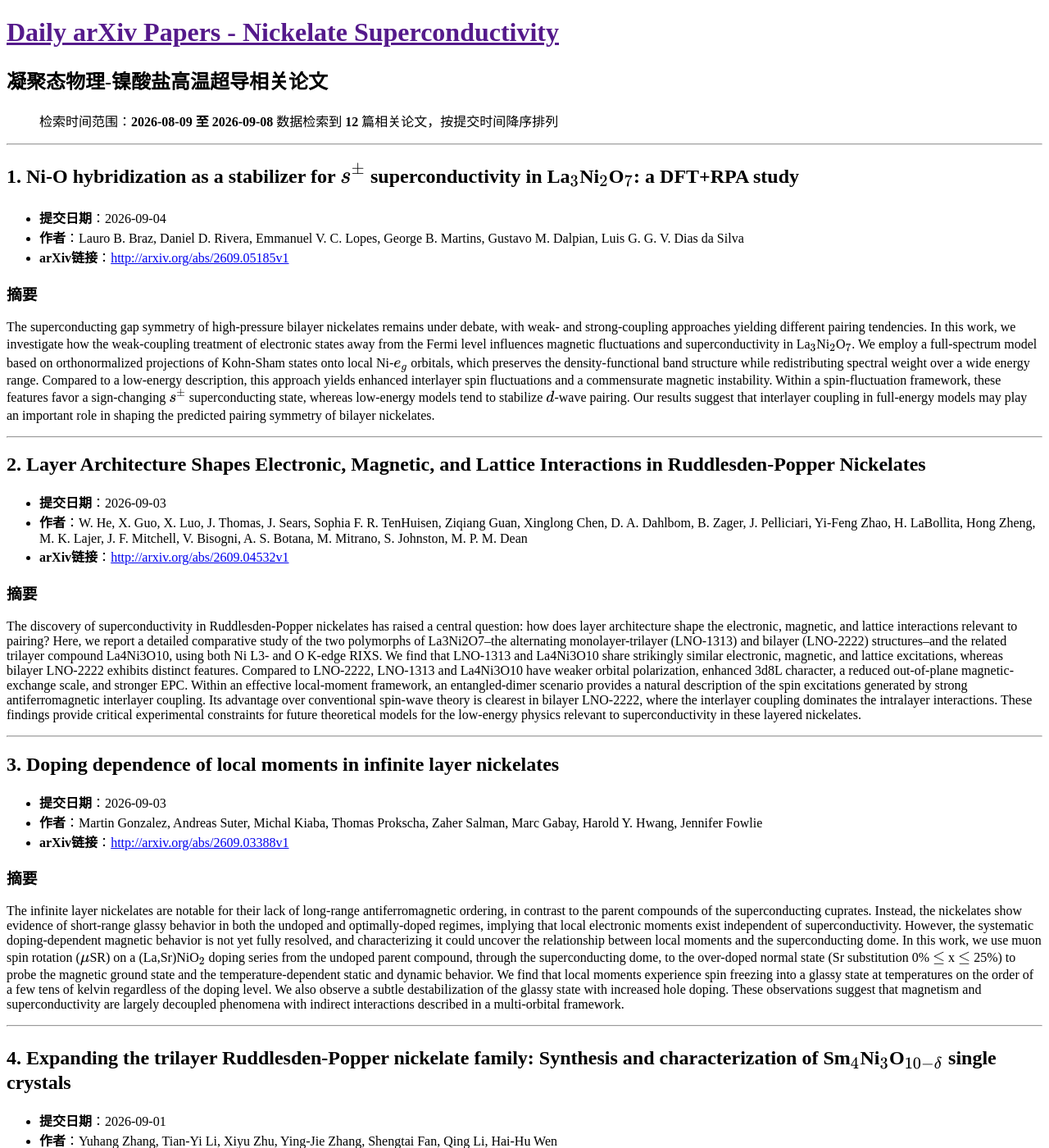
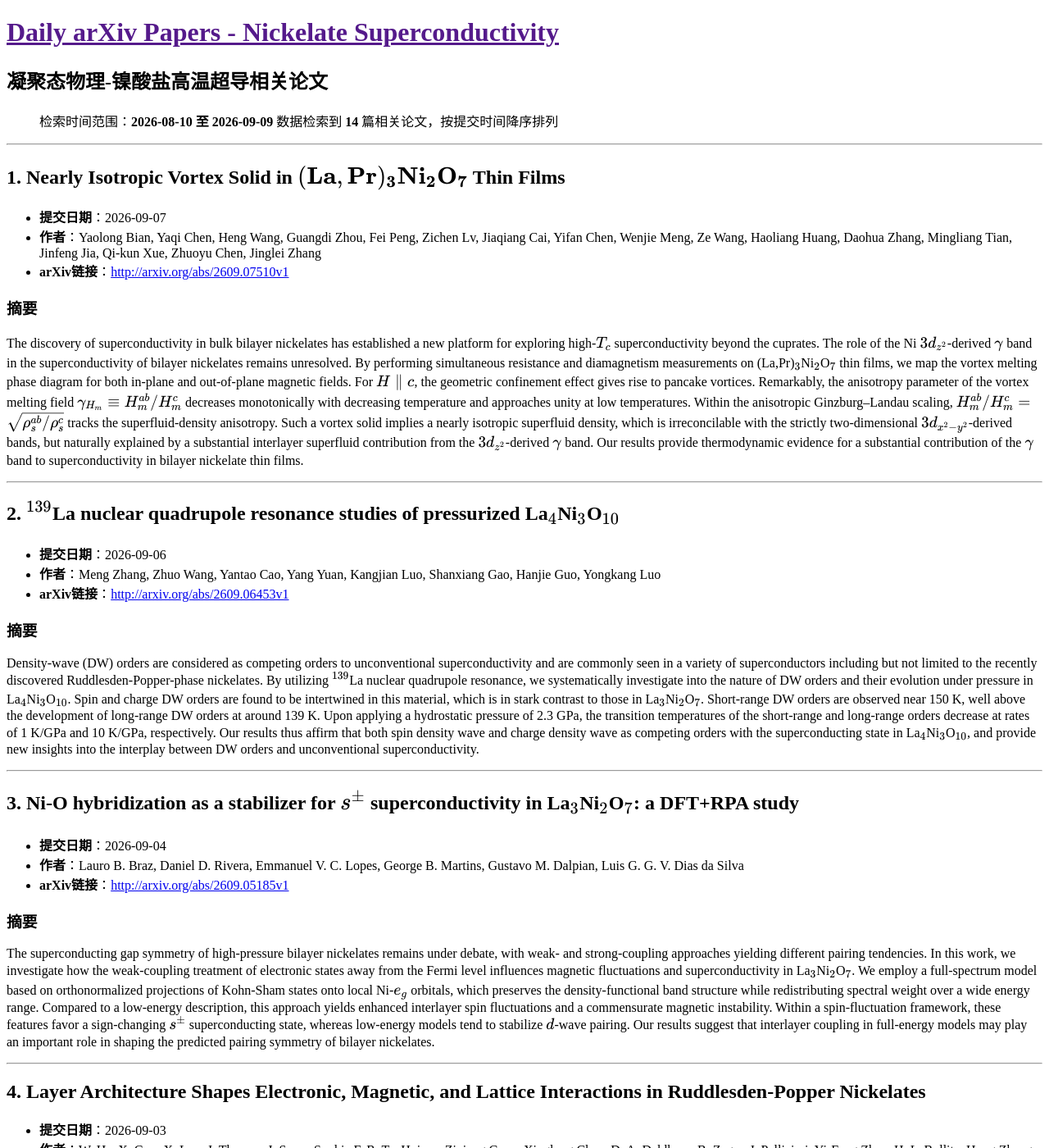
Before and after one commit to yangke25491/daily-arxiv-nickelate_superconductivity, a Jekyll site: the page built from docs/index.md, in a window 1280 px wide and 1400 px high. Shown: the whole window at 82% size. Built offline with Jekyll 4.4.1, drawn with Linux system fonts in a browser that asks for light colours; some of the changed text lies outside the part shown.

Commit message:
Automated update: arXiv papers

```diff
--- a/docs/index.md
+++ b/docs/index.md
@@ -5,12 +5,34 @@ title: 镍酸盐超导论文
 
 # 凝聚态物理-镍酸盐高温超导相关论文
 
-> 检索时间范围：**2026-08-09 至 2026-09-08**
-> 数据检索到 **12** 篇相关论文，按提交时间降序排列
+> 检索时间范围：**2026-08-10 至 2026-09-09**
+> 数据检索到 **14** 篇相关论文，按提交时间降序排列
 
 ---
 
-## 1. Ni-O hybridization as a stabilizer for $s^{\pm}$ superconductivity in La${}\_3$Ni${}\_2$O${}\_7$: a DFT+RPA study
+## 1. Nearly Isotropic Vortex Solid in $\mathbf{(La,Pr)\_{3}Ni\_{2}O\_{7}}$ Thin Films
+
+- **提交日期**：2026-09-07
+- **作者**：Yaolong Bian, Yaqi Chen, Heng Wang, Guangdi Zhou, Fei Peng, Zichen Lv, Jiaqiang Cai, Yifan Chen, Wenjie Meng, Ze Wang, Haoliang Huang, Daohua Zhang, Mingliang Tian, Jinfeng Jia, Qi-kun Xue, Zhuoyu Chen, Jinglei Zhang
+- **arXiv链接**：[http://arxiv.org/abs/2609.07510v1](http://arxiv.org/abs/2609.07510v1)
+
+### 摘要
+The discovery of superconductivity in bulk bilayer nickelates has established a new platform for exploring high-$T\_c$ superconductivity beyond the cuprates. The role of the Ni $3d\_{z^2}$-derived $γ$ band in the superconductivity of bilayer nickelates remains unresolved. By performing simultaneous resistance and diamagnetism measurements on (La,Pr)${}\_3$Ni${}\_2$O${}\_7$ thin films, we map the vortex melting phase diagram for both in-plane and out-of-plane magnetic fields. For $H\parallel c$, the geometric confinement effect gives rise to pancake vortices. Remarkably, the anisotropy parameter of the vortex melting field $γ\_{H\_m} \equiv H\_m^{ab}/H\_m^c$ decreases monotonically with decreasing temperature and approaches unity at low temperatures. Within the anisotropic Ginzburg--Landau scaling, $H\_m^{ab}/H\_m^c = \sqrt{ρ\_s^{ab}/ρ\_s^c}$ tracks the superfluid-density anisotropy. Such a vortex solid implies a nearly isotropic superfluid density, which is irreconcilable with the strictly two-dimensional $3d\_{x^2-y^2}$-derived bands, but naturally explained by a substantial interlayer superfluid contribution from the $3d\_{z^2}$-derived $γ$ band. Our results provide thermodynamic evidence for a substantial contribution of the $γ$ band to superconductivity in bilayer nickelate thin films.
+
+---
+
+## 2. $^{139}$La nuclear quadrupole resonance studies of pressurized La${}\_4$Ni${}\_3$O${}\_{10}$
+
+- **提交日期**：2026-09-06
+- **作者**：Meng Zhang, Zhuo Wang, Yantao Cao, Yang Yuan, Kangjian Luo, Shanxiang Gao, Hanjie Guo, Yongkang Luo
+- **arXiv链接**：[http://arxiv.org/abs/2609.06453v1](http://arxiv.org/abs/2609.06453v1)
+
+### 摘要
+Density-wave (DW) orders are considered as competing orders to unconventional superconductivity and are commonly seen in a variety of superconductors including but not limited to the recently discovered Ruddlesden-Popper-phase nickelates. By utilizing $^{139}$La nuclear quadrupole resonance, we systematically investigate into the nature of DW orders and their evolution under pressure in La${}\_4$Ni${}\_3$O${}\_{10}$. Spin and charge DW orders are found to be intertwined in this material, which is in stark contrast to those in La${}\_3$Ni${}\_2$O${}\_7$. Short-range DW orders are observed near 150 K, well above the development of long-range DW orders at around 139 K. Upon applying a hydrostatic pressure of 2.3 GPa, the transition temperatures of the short-range and long-range orders decrease at rates of 1 K/GPa and 10 K/GPa, respectively. Our results thus affirm that both spin density wave and charge density wave as competing orders with the superconducting state in La${}\_4$Ni${}\_3$O${}\_{10}$, and provide new insights into the interplay between DW orders and unconventional superconductivity.
+
+---
+
+## 3. Ni-O hybridization as a stabilizer for $s^{\pm}$ superconductivity in La${}\_3$Ni${}\_2$O${}\_7$: a DFT+RPA study
 
 - **提交日期**：2026-09-04
 - **作者**：Lauro B. Braz, Daniel D. Rivera, Emmanuel V. C. Lopes, George B. Martins, Gustavo M. Dalpian, Luis G. G. V. Dias da Silva
@@ -21,7 +43,7 @@ The superconducting gap symmetry of high-pressure bilayer nickelates remains und
 
 ---
 
-## 2. Layer Architecture Shapes Electronic, Magnetic, and Lattice Interactions in Ruddlesden-Popper Nickelates
+## 4. Layer Architecture Shapes Electronic, Magnetic, and Lattice Interactions in Ruddlesden-Popper Nickelates
 
 - **提交日期**：2026-09-03
 - **作者**：W. He, X. Guo, X. Luo, J. Thomas, J. Sears, Sophia F. R. TenHuisen, Ziqiang Guan, Xinglong Chen, D. A. Dahlbom, B. Zager, J. Pelliciari, Yi-Feng Zhao, H. LaBollita, Hong Zheng, M. K. Lajer, J. F. Mitchell, V. Bisogni, A. S. Botana, M. Mitrano, S. Johnston, M. P. M. Dean
@@ -54,7 +76,7 @@ The discovery of high-temperature superconductivity in Ruddlesden-Popper (RP) ni
 
 ---
 
-## 5. Heavily Sr-Doped La${}\_{2}$SrNi${}\_{2}$O${}\_{7-δ}$ as a Tetragonal Ruddlesden-Popper Phase at Ambient Pressure
+## 7. Heavily Sr-Doped La${}\_{2}$SrNi${}\_{2}$O${}\_{7-δ}$ as a Tetragonal Ruddlesden-Popper Phase at Ambient Pressure
 
 - **提交日期**：2026-09-01
 - **作者**：Yuhang Zhang, Xue Ming, Cui-Qun Chen, Wei Chen, Tian-Yi Li, Zhe-Ning Xiang, Qing Li, Bing-hui Ge, Dao-Xin Yao, Xiyu Zhu, Hai-Hu Wen
@@ -87,7 +109,7 @@ The superconducting two-dimensional electron gas (2DEG) at the LaAlO${}\_3$/SrTi
 
 ---
 
-## 8. Doping-driven evolution of pairing symmetry in pressurized La${}\_3$Ni${}\_2$O${}\_7$
+## 10. Doping-driven evolution of pairing symmetry in pressurized La${}\_3$Ni${}\_2$O${}\_7$
 
 - **提交日期**：2026-08-29
 - **作者**：Hai-Yang Zhang, Yu-Jie Bai, Fan-Jie Kong
@@ -131,7 +153,7 @@ The discovery of pressure-induced high temperature superconductivity in the bila
 
 ---
 
-## 12. Electronic structure and magnetic correlations in the epitaxially strained bilayer nickelate La${}\_3$Ni${}\_2$O${}\_{7}$
+## 14. Electronic structure and magnetic correlations in the epitaxially strained bilayer nickelate La${}\_3$Ni${}\_2$O${}\_{7}$
 
 - **提交日期**：2026-08-14
 - **作者**：I. V. Leonov
```
Also changed, not shown: other parts of docs/index.md (+7 -7 lines).
